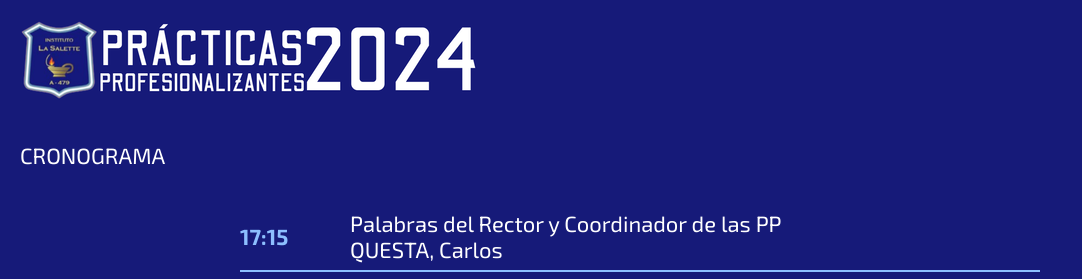
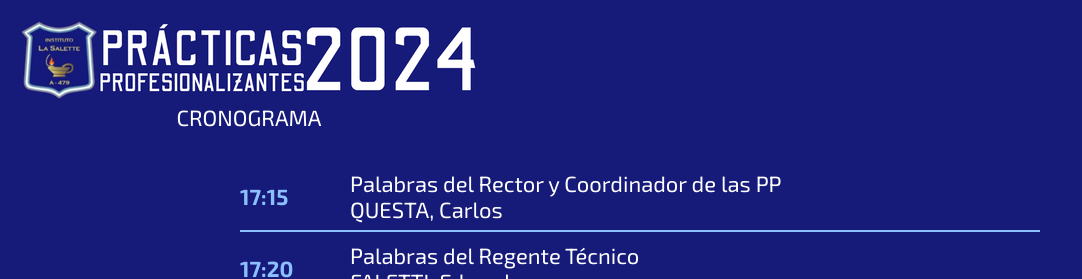
Before and after one commit to fafadaloia/cronograma-Practicas-Profesionalizantes-2024, a plain HTML site: page index.html in a window 1280 px wide. Shown: the top 279 px of the page, without its empty margins (0-1082 px from the left). Drawn offline with Linux system fonts and the light colour scheme.

Commit message:
Update index.html

```diff
--- a/index.html
+++ b/index.html
@@ -18,12 +18,16 @@
             min-height: 100vh;
             padding: 20px;
             font-size: 22px;
-            position: relative; /* Necesario para la posición absoluta del título */
+            position: relative;
         }
 
         .titulo {
             display: block;
             margin-bottom: 20px;
+        }
+
+        .titulo p {
+            text-align: center;
         }
 
         .schedule-container {
@@ -85,6 +89,7 @@
             grid-column: 2 / 3;
             text-align: center;
             line-height: 30px;
+        }
 
         p {
             font-family: 'Exo 2', sans-serif;
@@ -93,12 +98,13 @@
             margin: 0;
             max-width: 600px;
         }
-        }
     </style>
 </head>
 <body>
-    <img src="titulo.png" alt="Prácticas Profesionalizantes 2024" class="titulo">
-    <p>CRONOGRAMA</p>
+    <div class="titulo">
+        <img src="titulo.png" alt="Prácticas Profesionalizantes 2024">
+        <p>CRONOGRAMA</p>
+    </div>
     <div class="schedule-container">
         <div class="schedule-item">
             <div class="time">17:15</div>
```
